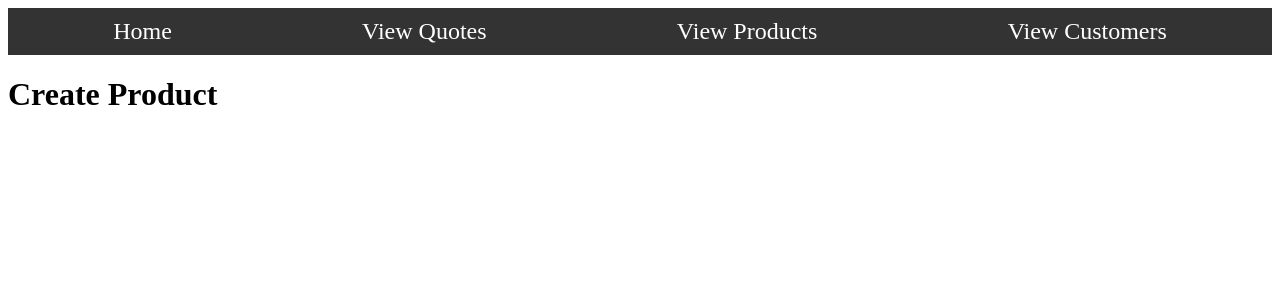
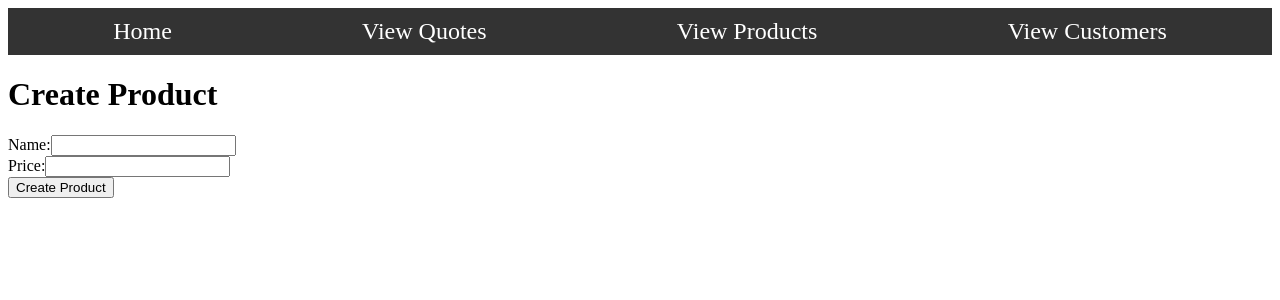
Before and after one commit to bpatel2001/invoicing-system, a React (Vite) app in the folder src/main/client/: page /createproduct in a window 1280 px wide. Shown: the top 300 px of the page. Built offline with nearby package versions, Linux system fonts and the light colour scheme.

Commit message:
Added functionality to the product page

```diff
--- a/src/main/client/src/creates/CreateProduct.jsx
+++ b/src/main/client/src/creates/CreateProduct.jsx
@@ -1,4 +1,47 @@
+import { useState, useEffect } from 'react';
+
+async function createProduct(productName, productPrice) {
+  try {
+    const response = await fetch('http://localhost:8080/products', {
+      method: 'POST',
+      headers: {
+        'Content-Type': 'application/json'
+      },
+      body: JSON.stringify({
+        name: productName,
+        price: productPrice
+      })
+    });
+
+    if (!response.ok) {
+      throw new Error('Network response was not ok');
+    }
+
+    const data = await response.json();
+    return data;
+  } catch (error) {
+    console.error('Error creating product:', error);
+    throw error;
+  }
+}
+
 function CreateProduct() {
+  const [productName, setProductName] = useState('');
+  const [productPrice, setProductPrice] = useState('');
+
+  const handleSubmit = async (e) => {
+    e.preventDefault();
+    try {
+      const newProduct = await createProduct(productName, productPrice);
+      alert(`Product created successfully: ${newProduct.name}`);
+      setProductName('');
+      setProductPrice('');
+      window.location.href = '/viewproducts';
+    } catch (error) {
+      alert('Failed to create product. Please try again.');
+    }
+  }
+
   return (
     <div>
       <div className="navbar">
@@ -8,6 +51,31 @@ function CreateProduct() {
         <button onClick={() => window.location.href = '/viewcustomers'}>View Customers</button>
       </div>
       <h1>Create Product</h1>
+      <form onSubmit={handleSubmit}>
+        <div>
+          <label>
+            Name:
+            <input
+              type="text"
+              value={productName}
+              onChange={(e) => setProductName(e.target.value)}
+              required
+            />
+          </label>
+        </div>
+        <div>
+          <label>
+            Price:
+            <input
+              type="number"
+              value={productPrice}
+              onChange={(e) => setProductPrice(e.target.value)}
+              required
+            />
+          </label>
+        </div>
+        <button type="submit">Create Product</button>
+      </form>
     </div>
   );
 }
```
